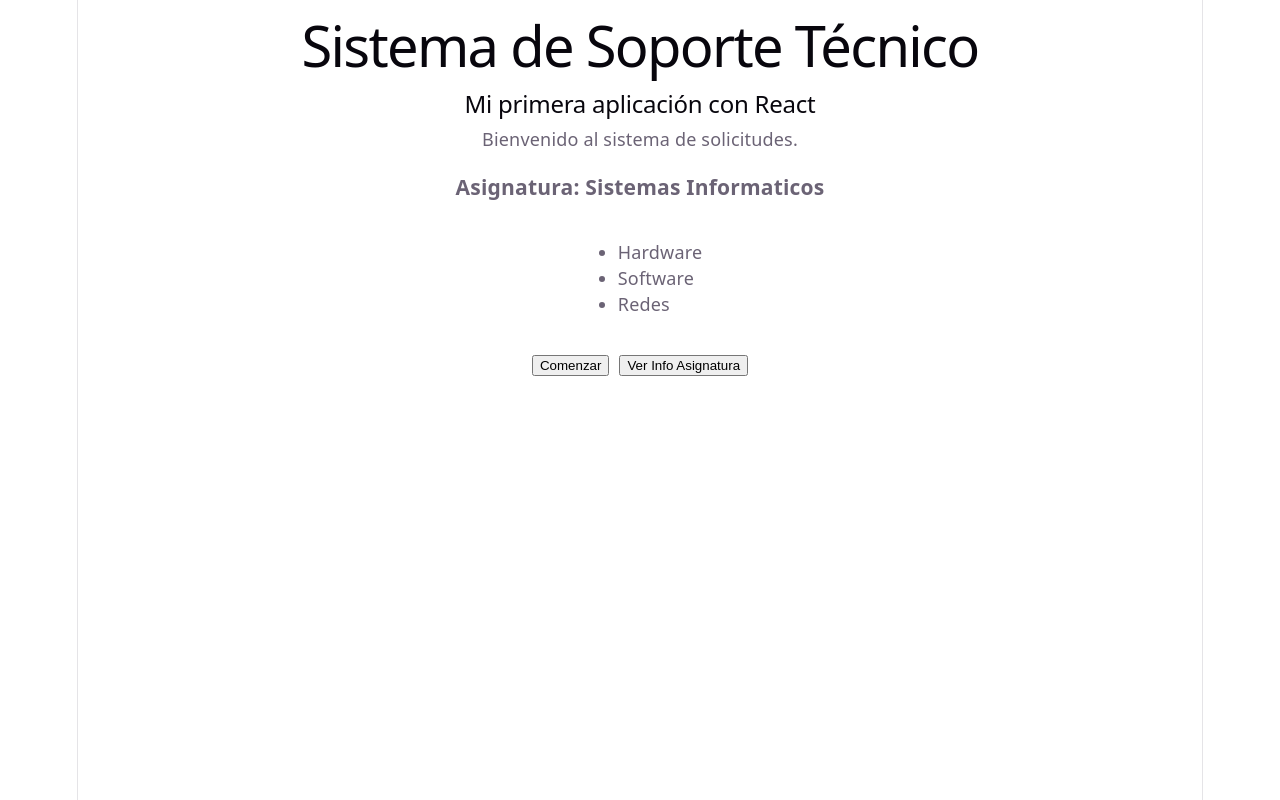
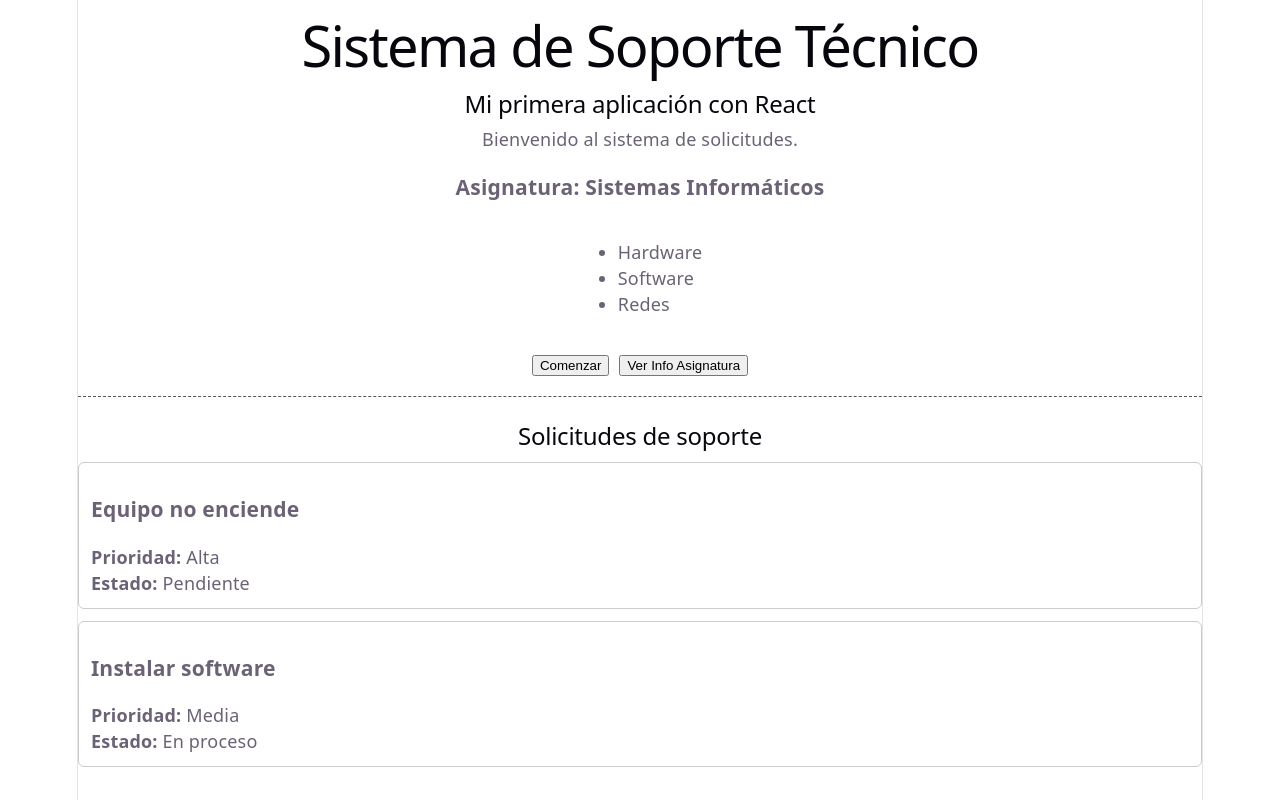
Before and after one commit to daamaleman/SoporteReact, a React (Vite) app: page / in a window 1280 px wide. Built offline with nearby package versions, Linux system fonts and the light colour scheme.

Commit message:
feat: integrate reusable SolicitudCard component and props alongside existing subject info

```diff
--- a/src/App.jsx
+++ b/src/App.jsx
@@ -4,12 +4,22 @@
 import viteLogo from './assets/vite.svg'
 import './App.css'
 
+function SolicitudCard({ titulo, prioridad, estado }) {
+    return (
+        <article style={{ border: '1px solid #ccc', padding: '12px', margin: '12px 0', borderRadius: '6px', textAlign: 'left' }}>
+            <h3>{titulo}</h3>
+            <p><strong>Prioridad:</strong> {prioridad}</p>
+            <p><strong>Estado:</strong> {estado}</p>
+        </article>
+    )
+}
+
 function App() {
-    const nombreAsignatura = "Sistemas Informaticos"
+    const nombreAsignatura = "Sistemas Informáticos"
     const componentesRed = ["Hardware", "Software", "Redes"]
 
     const mostrarNuevaAlerta = () => {
-       alert(`Estas cursando: ${nombreAsignatura}) Mucho exito!`)
+        alert(`Estás cursando: ${nombreAsignatura}. ¡Mucho éxito!`)
     }
 
     return (
@@ -17,23 +27,43 @@
             <h1>Sistema de Soporte Técnico</h1>
             <h2>Mi primera aplicación con React</h2>
             <p>Bienvenido al sistema de solicitudes.</p>
+
+            {/* Microreto A: Información de la Asignatura */}
+            <section style={{ marginBottom: '25px', borderBottom: '1px dashed #555', paddingBottom: '20px' }}>
                 <h3>Asignatura: {nombreAsignatura}</h3>
 
-          <uL style={{ textAlign: 'left', display: 'inline-block' }}>
-              {componentesRed.map((item, index) => (<li key={index}>{item}</li>
+                <ul style={{ textAlign: 'left', display: 'inline-block' }}>
+                    {componentesRed.map((item, index) => (
+                        <li key={index}>{item}</li>
                     ))}
-          </uL>
+                </ul>
 
                 <div style={{ marginTop: '15px' }}>
                     <button onClick={() => alert('Bienvenido a React')}>
                         Comenzar
                     </button>
 
-              <button onClick={mostrarNuevaAlerta} style={{
-                  marginLeft: '10px' }}>
+                    <button onClick={mostrarNuevaAlerta} style={{ marginLeft: '10px' }}>
                         Ver Info Asignatura
                     </button>
                 </div>
+            </section>
+
+            <section style={{ marginTop: '20px' }}>
+                <h2>Solicitudes de soporte</h2>
+
+                <SolicitudCard
+                    titulo="Equipo no enciende"
+                    prioridad="Alta"
+                    estado="Pendiente"
+                />
+
+                <SolicitudCard
+                    titulo="Instalar software"
+                    prioridad="Media"
+                    estado="En proceso"
+                />
+            </section>
         </main>
     )
 }
```
Also changed, not shown: src/components/Solicitudcard.jsx (added, +9 -0 lines). Lines whose indentation alone changed are shown as unchanged.
